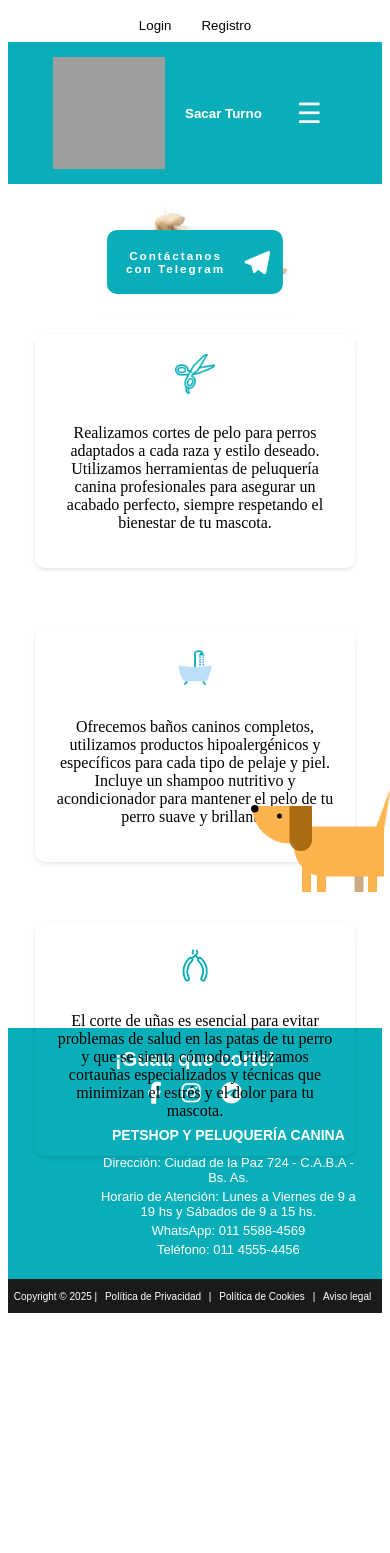
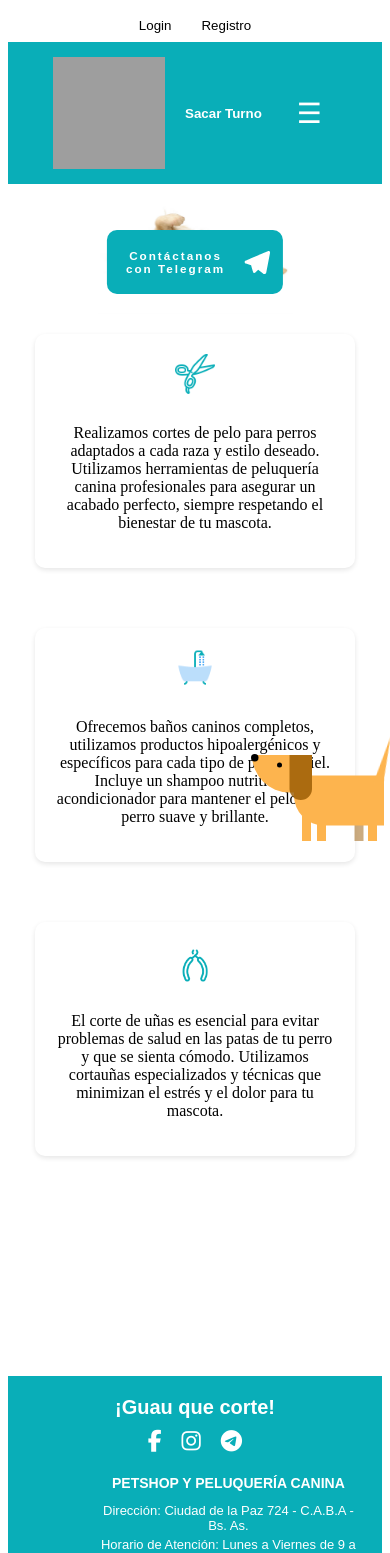
Before and after one commit to jeanbrcho/guau_que_corte, an Angular app: page / in a window 390 px wide. Shown: the top 1553 px of the page. Before the commit the page ends 1321 px from the top, so only its background shows below. Built offline with nearby package versions, Linux system fonts and the light colour scheme; grey boxes are pictures that could not be loaded.

Commit message:
solucion footer y body

```diff
--- a/src/app/app.component.css
+++ b/src/app/app.component.css
@@ -7,4 +7,7 @@
 
 .contenido {
   flex: 1;
+  display: flex;
+  flex-direction: column;
+  padding-bottom: 200px; /* o la altura aproximada de tu footer */
 }
--- a/src/app/app.component.html
+++ b/src/app/app.component.html
@@ -5,6 +5,7 @@
 
 <main class="contenido">
   <router-outlet></router-outlet>
+  <app-body></app-body>
 </main>
-<app-body></app-body>
+
 <app-footer></app-footer>
--- a/src/app/body/body.component.css
+++ b/src/app/body/body.component.css
@@ -1,10 +1,10 @@
 .contenedor-centro {
-  position: relative; /* para posicionar el botón absolutamente aquí */
-  height: 100vh;
+  position: relative;
+  min-height: 100vh;
   display: flex;
-  justify-content: flex-start;;
-  align-items: center; /* alinear arriba */
-  flex-direction: column;  /* para que se apilen imagen y botón verticalmente */
+  justify-content: flex-start;
+  align-items: center;
+  flex-direction: column;
 }
 
 .contenido_central{
@@ -125,19 +125,19 @@
   transition: transform 0.3s ease;
 }
 
-/* Escala el contenedor en pantallas más chicas */
 @media (max-width: 900px) {
   .perro_animado {
+    top: 85%;
     transform: translateY(-50%) scale(0.7);
   }
 }
 
 @media (max-width: 600px) {
   .perro_animado {
+    top: 80%;
     transform: translateY(-50%) scale(0.5);
   }
 }
-
 
 .dog{
   background-color: #fdb44e;
--- a/src/app/footer/footer.component.css
+++ b/src/app/footer/footer.component.css
@@ -1,9 +1,11 @@
 .footer-container {
   font-family: Arial, sans-serif;
+   flex-shrink: 0;
+  width: 100%;
 }
 
 .footer-main {
-   display: flex;
+  display: flex;
 
   align-items: center;
   flex-wrap: wrap;
```
